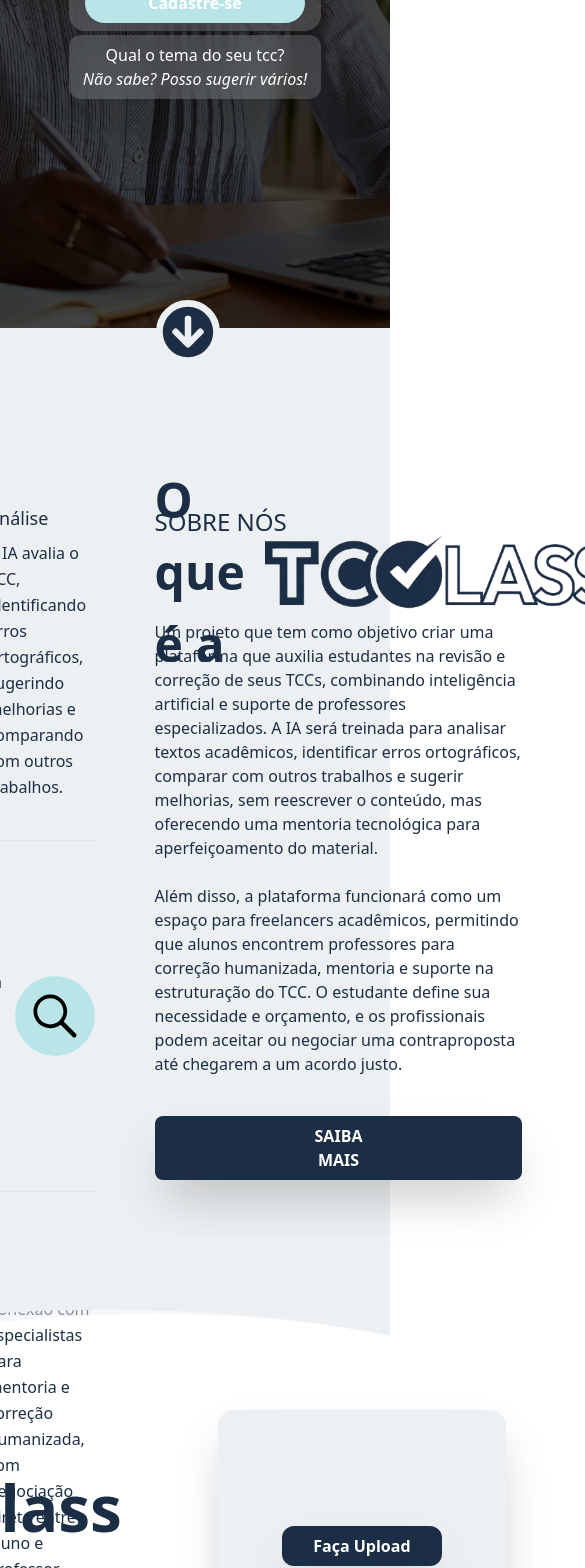
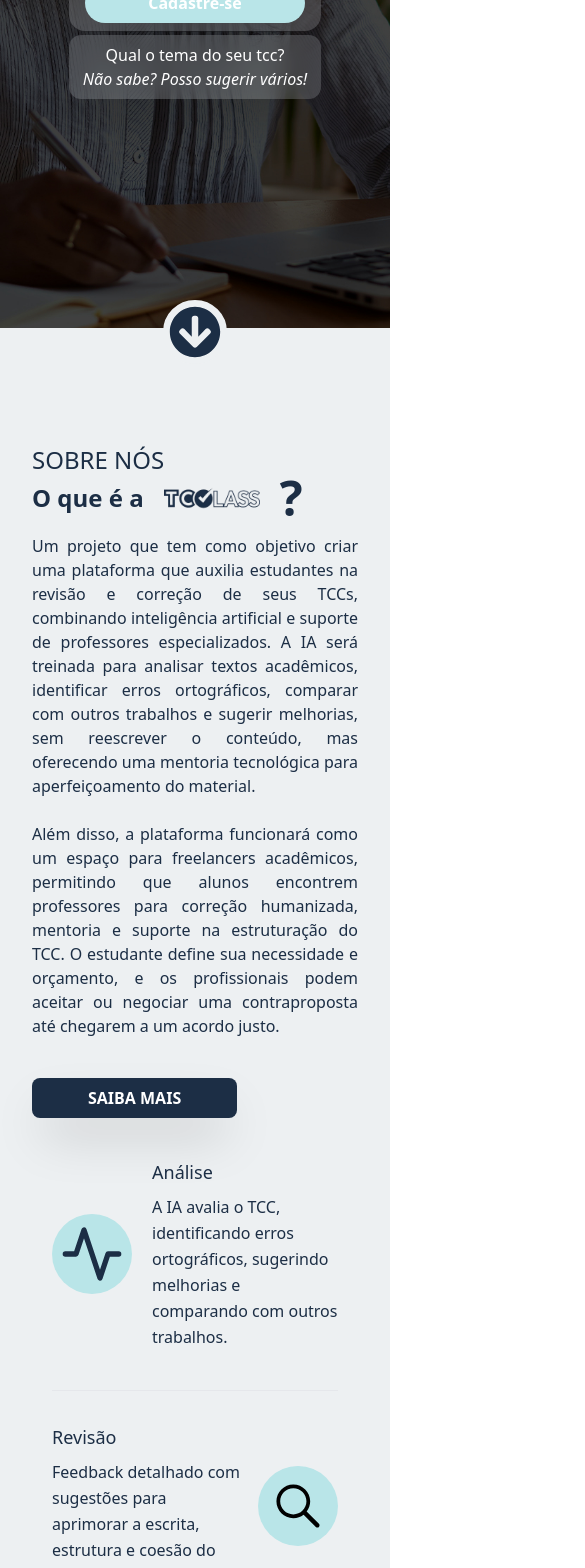
Before and after one commit to AndreCarlos007/TCClass.jsx, a Next.js app: page / in a window 390 px wide. Shown: the part 432-2000 px from the top of the page, 585 px wide, since content can reach past the window. Built offline with nearby package versions, Linux system fonts and the light colour scheme.

Commit message:
:iphone: fix: Page Sobre responsiva para todos os dispositivos

```diff
--- a/src/app/components/Home.jsx
+++ b/src/app/components/Home.jsx
@@ -8,7 +8,7 @@
         style={{ backgroundImage: "url(/BackgroundHom.AVIF)" }}
       >
         <div className="">
-          <div className="flex flex-col md:flex-row justify-center items-center sm:gap-5 md:gap-0 pt-20 lg:gap-10 md:pt-12">
+          <div className="flex flex-col md:flex-row justify-center items-center mx-7 sm:gap-5 md:gap-0 pt-20 lg:gap-10 md:pt-12">
             <div className="sm:mt-8">
               <div className=" flex flex-col max-w-[17.8rem] md:max-w-[30rem] text-colorWhite">
                 <h1 className=" text-[2rem] md:text-[4rem] font-black leading-[2rem] md:leading-[4rem]">
@@ -45,8 +45,8 @@
           </div>
         </div>
       </div>
-      <div className="bg-colorSecundary">
-        <FaArrowCircleDown className="text-colorPrimary cursor-pointer relative bottom-7 left-[40vw] md:left-[47.5vw] text-[4rem] border-[6px] border-colorSecundary bg-colorSecundary  rounded-full z-20 " />
+      <div className="bg-colorSecundary flex justify-center">
+        <FaArrowCircleDown className="text-colorPrimary cursor-pointer relative bottom-7 flex justify-center text-[4rem] border-[6px] border-colorSecundary bg-colorSecundary  rounded-full z-20 " />
       </div>
     </div>
   );
--- a/src/app/components/Navbar.jsx
+++ b/src/app/components/Navbar.jsx
@@ -13,7 +13,7 @@
     setIsMenuAberto(!isMenuAberto);
   }
   return (
-    <div className=" bg-white w-full max-w-[100vw] border-b-2 border-black z-[100] fixed">
+    <div className=" bg-white w-full max-w-[100vw] border-b-2 border-black z-[101] fixed">
         <div className="flex h-4 justify-between items-center mx-4 md:mx-28 my-7">
           <div>
             <Link href='/Home'>
--- a/src/app/components/Sobre.jsx
+++ b/src/app/components/Sobre.jsx
@@ -2,13 +2,13 @@
 
 const Sobre = () => {
   return (
-    <div className="relative max-w-[100vw] h-screen bg-colorSecundary ">
-      <div className="flex justify-center items-start gap-10 py-10 pt-28 h-screen">
-        <div>
-          <section className="text-colorPrimary max-w-[35rem]">
+    <div className="relative max-w-[100vw]  bg-colorSecundary z-[10] pt-[5vh] sm:pt-[6vh] md:pt-[4vh] lg:pt-[3vh] xl:pt-[2vh] 2xl:pt-[5vh] ">
+      <div className="flex flex-col lg:flex-row justify-center items-start  gap-10  mx-auto  h-full">
+        <div className="order-2 lg:-order-none">
+          <section className="text-colorPrimary max-w-[100vw] mx-8 lg:max-w-[35rem]">
             <div className="px-5 ">
               {/* Análise */}
-              <div className="flex items-center  mx-auto border-b pb-10 mb-10 border-gray-200 flex-row ">
+              <div className="flex items-center  mx-auto border-b pb-10  md:pb-10  border-gray-200 flex-row ">
                 <div className="h-20 w-20 mr-5 inline-flex items-center justify-center rounded-full bg-colorTree text-colorPrimary flex-shrink-0">
                   <svg
                     fill="none"
@@ -32,7 +32,7 @@
                 </div>
               </div>
               {/* Revisao */}
-              <div className="flex items-center mx-auto border-b pb-10 mb-10 border-gray-200 flex-row">
+              <div className="flex items-center mx-auto border-b pb-10 pt-8 mb-10 border-gray-200 flex-row">
                 <div className="flex-grow text-left mt-0">
                   <h2 className="text-colorPrimary text-lg title-font font-medium mb-2">
                     Revisão
@@ -41,8 +41,6 @@
                   Feedback detalhado com sugestões para aprimorar a escrita, estrutura e coesão do texto, sem reescrevê-lo.
                   </p>
                 </div>
-
-                {/* Profissionais Qualificados */}
                 <div className="w-20 h-20 ml-3 inline-flex items-center justify-center rounded-full bg-colorTree text-colorPrimary flex-shrink-0">
                   <svg
                     xmlns="http://www.w3.org/2000/svg"
@@ -58,7 +56,9 @@
                   </svg>
                 </div>
               </div>
-              <div className="flex items-center mx-auto flex-row">
+
+              {/* Profissionais Qualificados */}
+              <div className="flex items-center mx-auto flex-row ">
                 <div className="w-20 h-20 mr-5 inline-flex items-center justify-center rounded-full bg-colorTree text-colorPrimary flex-shrink-0">
                   <svg
                     fill="none"
@@ -86,27 +86,28 @@
           </section>
         </div>
 
-        <div className="flex flex-col max-w-[40rem]">
-          <div>
+        <div className="flex flex-col md:pt-0 mx-8 max-w-[100vw]  lg:max-w-[31rem] order-1 lg:-order-none">
+          <div className="">
             <span className="text-colorPrimary text-[1.5rem] font-light">
               SOBRE NÓS
             </span>
-            <div className="flex items-center h-16 gap-5">
-              <h1 className="text-[3rem] text-colorPrimary font-semibold">
-                O que é a{" "}
+            <div className="flex items-center h-10 md:h-16 gap-5">
+              <h1 className="text-[1.4rem] sm:text-[1.5rem] md:text-[3rem] text-colorPrimary font-semibold">
+                O que é a
               </h1>
               <Image
                 src="/Logo.AVIF"
                 alt="Logo da seção Sobre"
-                className=""
+                className="w-24 md:w-48"
                 width={350}
                 height={50}
+
               />
               <h1 className="text-[3rem] text-colorPrimary font-semibold">?</h1>
             </div>
 
-            <div className="text-[1rem] text-colorPrimary pt-4">
-              <p>
+            <div className="text-[1rem] text-colorPrimary pt-4 md:text-left">
+              <p className="text-justify">
                 Um projeto que tem como objetivo criar uma plataforma que
                 auxilia estudantes na revisão e correção de seus TCCs,
                 combinando inteligência artificial e suporte de professores
@@ -117,7 +118,7 @@
                 material.
               </p>
               <br />
-              <p>
+              <p className="text-justify">
                 Além disso, a plataforma funcionará como um espaço para
                 freelancers acadêmicos, permitindo que alunos encontrem
                 professores para correção humanizada, mentoria e suporte na
@@ -128,7 +129,7 @@
             </div>
 
             <div className="flex justify-start items-start pt-10">
-              <button className=" bg-colorPrimary hover:bg-[#151a2c4e] shadow-2xl px-40 py-2 rounded-lg text-colorWhite font-semibold transition-all duration-300">
+              <button className=" bg-colorPrimary hover:bg-[#151a2c4e] shadow-2xl px-14 md:px-40 py-2 rounded-lg text-colorWhite font-semibold transition-all duration-300">
                 SAIBA MAIS
               </button>
             </div>
--- a/src/app/components/Tccia.jsx
+++ b/src/app/components/Tccia.jsx
@@ -4,10 +4,10 @@
 const Tccia = () => {
   return (
     <div
-      className="relative max-w-[100vw] bg-cover bg-right-top "
+      className="max-w-[100vw] w-full bg-cover bg-right-top absolute "
       style={{ backgroundImage: "url(/test3.svg)" }}
     >
-      <div className="h-screen">
+      <div className="h-screen mt-[34rem] md:mt-0">
         <div className="flex pt-36 justify-center gap-24 items-center">
           <div className="max-w-[30rem] pt-20">
             <h1 className="font-bold text-colorPrimary text-[4rem]">
```
